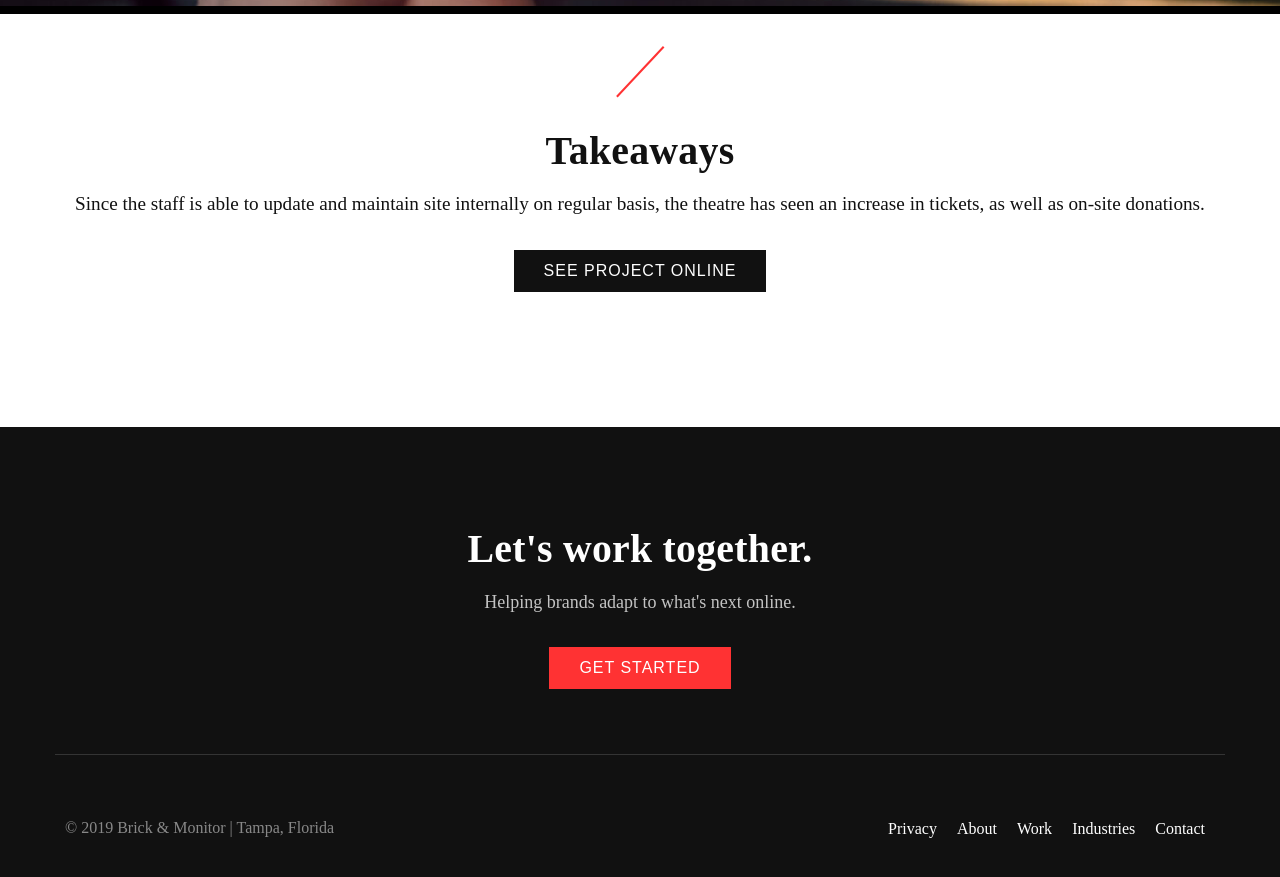
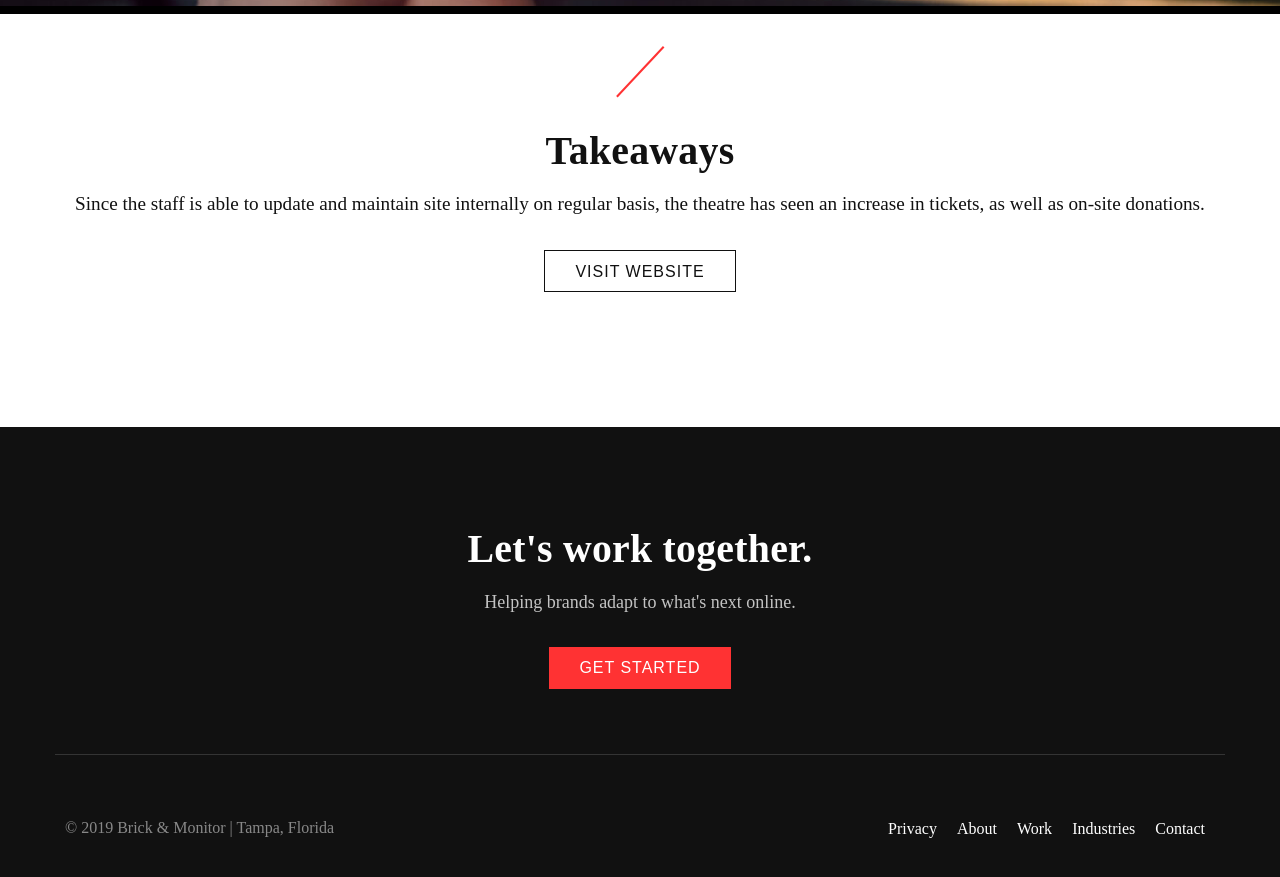
Before and after one commit to brianotoole/brickandmonitor, a Jekyll site: the page built from _projects/tampatheatre.md, in a window 1280 px wide and 900 px high, scrolled down 3006 px. Shown: the top 877 px of the window. Built offline with Jekyll 4.4.1, drawn with Linux system fonts in a browser that asks for light colours; some web fonts are replaced; a script that is not in the unit is left out.

Commit message:
update project more btn

```diff
--- a/_layouts/project.html
+++ b/_layouts/project.html
@@ -61,7 +61,7 @@ hero-bg: dark-l
             <div class="row-flex__md-12 u-text-center">
               <h2 class="heading--centered">Takeaways</h2>
               <p>{{ page.takeaways }}</p>
-              <a href="{{ page.link }}" class="btn btn--secondary" target="_blank">See Project Online</a>
+              <a href="{{ page.link }}" class="btn btn--border" target="_blank">Visit Website</a>
             </div><!-- /.col -->
           </div><!-- /.row-flex -->
         </div><!-- /.wrapper -->
```
